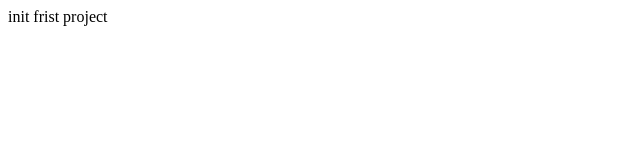
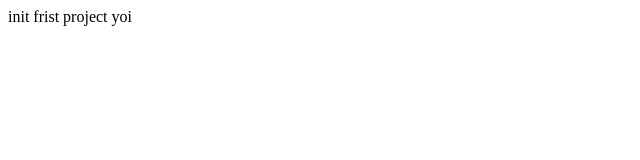
Before and after one commit to Adanpradana/test-collab, a plain HTML site: page index.html in a window 1280 px wide. Shown: the full height of the page, 0-640 px from the left. Drawn offline with Linux system fonts and the light colour scheme.

Commit message:
Pesan commit

```diff
--- a/index.html
+++ b/index.html
@@ -7,6 +7,6 @@
     <title>Document</title>
   </head>
   <body>
-    init frist project
+    init frist project yoi
   </body>
 </html>
```
